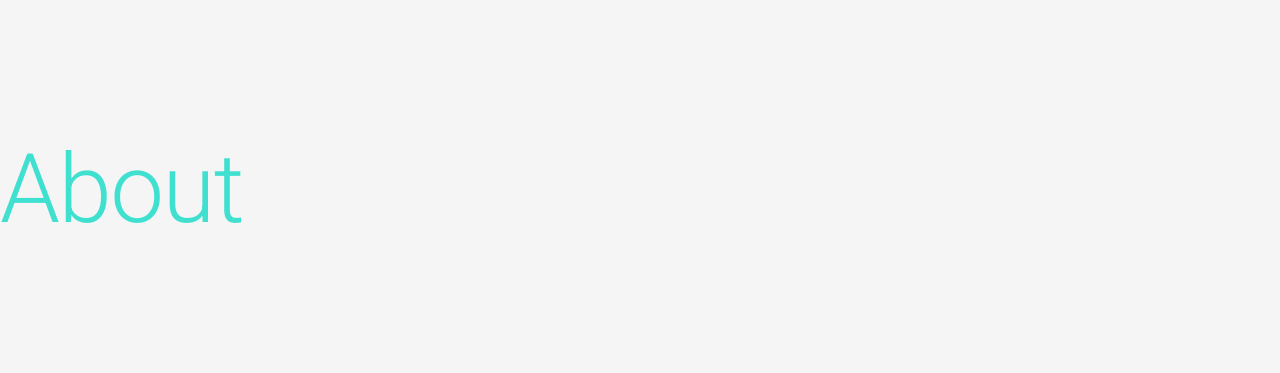
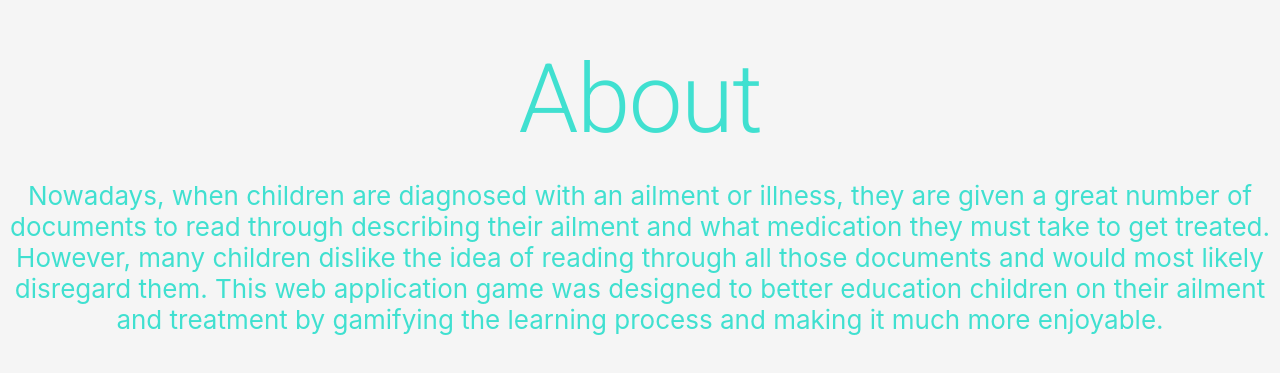
Before and after one commit to UnknownSilence/childhealthapp, a React (Create React App) app: page /about in a window 1280 px wide. Shown: the part 211-584 px from the top of the page. Built offline with nearby package versions, Linux system fonts and the light colour scheme.

Commit message:
updated about page

```diff
--- a/src/pages/About.js
+++ b/src/pages/About.js
@@ -3,9 +3,18 @@ import { Grid, Typography } from "@material-ui/core";
 
 const About = () => {
   return (
-    <Grid container>
+    <Grid>
       <Typography variant="h1" component="h2">
         About
+      </Typography>
+      <Typography>&nbsp;</Typography>
+      <Typography variant="body3">
+        Nowadays, when children are diagnosed with an ailment or illness, they are given
+        a great number of documents to read through describing their ailment and what medication
+        they must take to get treated. However, many children dislike the idea of reading through
+        all those documents and would most likely disregard them. This web application game was
+        designed to better education children on their ailment and treatment by gamifying the
+        learning process and making it much more enjoyable.
       </Typography>
     </Grid>
   );
```
Also changed, not shown: 1 other file (tests, documents, lock files or other folders).
